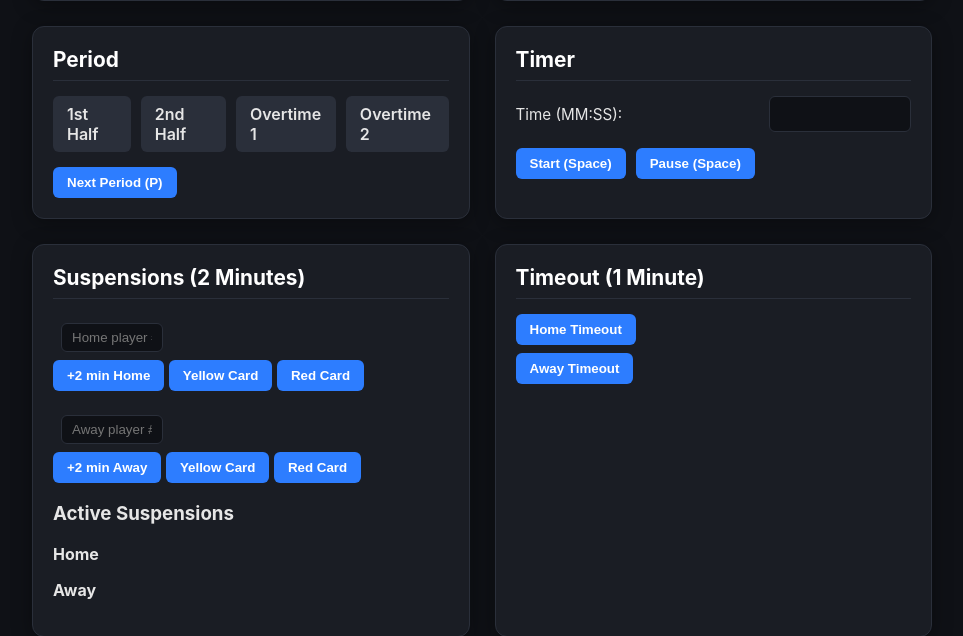
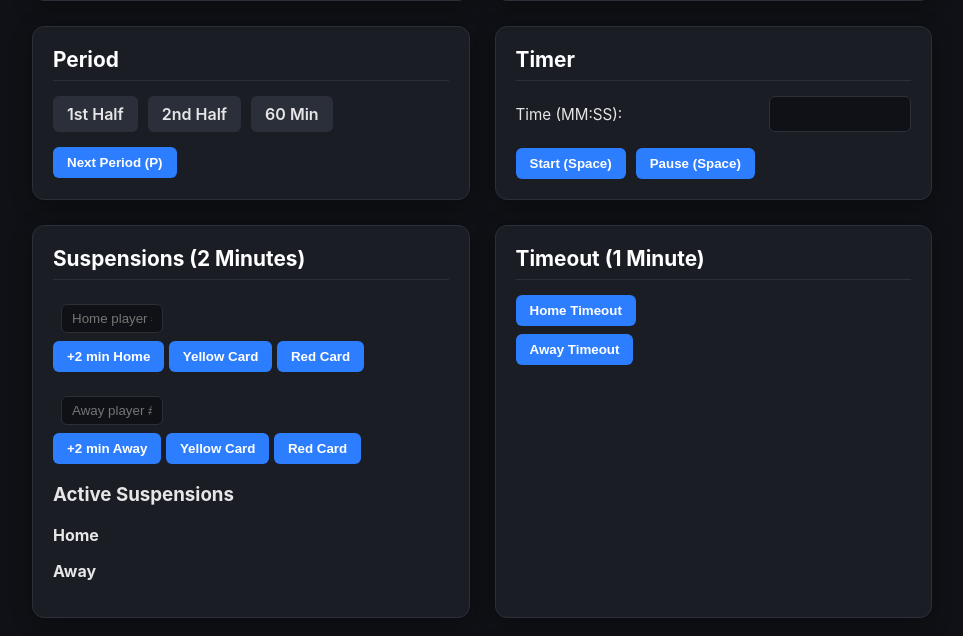
Before and after one commit to hasenbalg/handball_scorebug, a Flask app: template templates/control.html in a window 1280 px wide. Shown: the part 386-1022 px from the top of the page, without its empty margins (158-1121 px from the left). Run offline with Flask 3, Linux system fonts and the light colour scheme; the template is opened without the code that fills it, so the values that code supplies are empty.

Commit message:
rm overtime

```diff
--- a/state.py
+++ b/state.py
@@ -12,8 +12,7 @@ REDIS_KEY = "scoreboard_state"
 PERIODS = [
     ("1st Half", 30 * 60),
     ("2nd Half", 30 * 60),
-    ("Overtime 1", 5 * 60),
-    ("Overtime 2", 5 * 60),
+    ("60 Min", 60 * 60),
 ]
 
 
--- a/static/control.js
+++ b/static/control.js
@@ -165,6 +165,7 @@ function selectPeriod(index) {
 function applyTimeChange() {
     const value = document.getElementById("time").value;
     sendUpdate({ set_time: value });
+    document.getElementById("time").value = '';
 }
 
 function addSuspension(team, card) {
--- a/templates/control.html
+++ b/templates/control.html
@@ -74,8 +74,7 @@
             <div id="period_list" class="period-list">
                 <div class="period-item" data-index="0" onclick="selectPeriod(0)">1st Half</div>
                 <div class="period-item" data-index="1" onclick="selectPeriod(1)">2nd Half</div>
-                <div class="period-item" data-index="2" onclick="selectPeriod(2)">Overtime 1</div>
-                <div class="period-item" data-index="3" onclick="selectPeriod(3)">Overtime 2</div>
+                <div class="period-item" data-index="2" onclick="selectPeriod(2)">60 Min</div>
             </div>
             <button onclick="sendUpdate({next_period: true})">Next Period (P)</button>
         </div>
```
